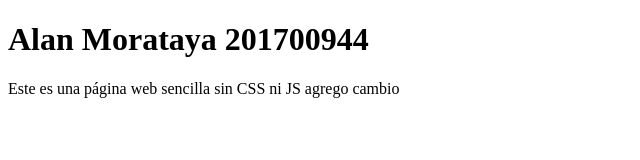
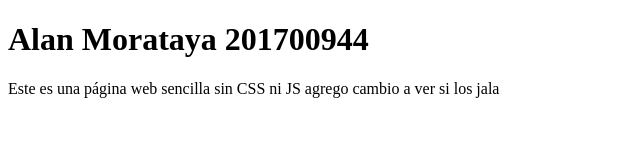
Before and after one commit to ajme-prog/Practica1_SA_201700944, a website: page static/index.html in a window 1280 px wide. Shown: the whole page, without its empty margins (0-640 px from the left). Drawn offline with Linux system fonts and the light colour scheme.

Commit message:
modifique html

```diff
--- a/static/index.html
+++ b/static/index.html
@@ -7,6 +7,6 @@
 </head>
 <body>
   <h1>Alan Morataya 201700944</h1>
- <p>Este es una página web sencilla sin CSS ni JS agrego cambio</p>
+ <p>Este es una página web sencilla sin CSS ni JS agrego cambio a ver si los jala</p>
 </body>
 </html>
```
